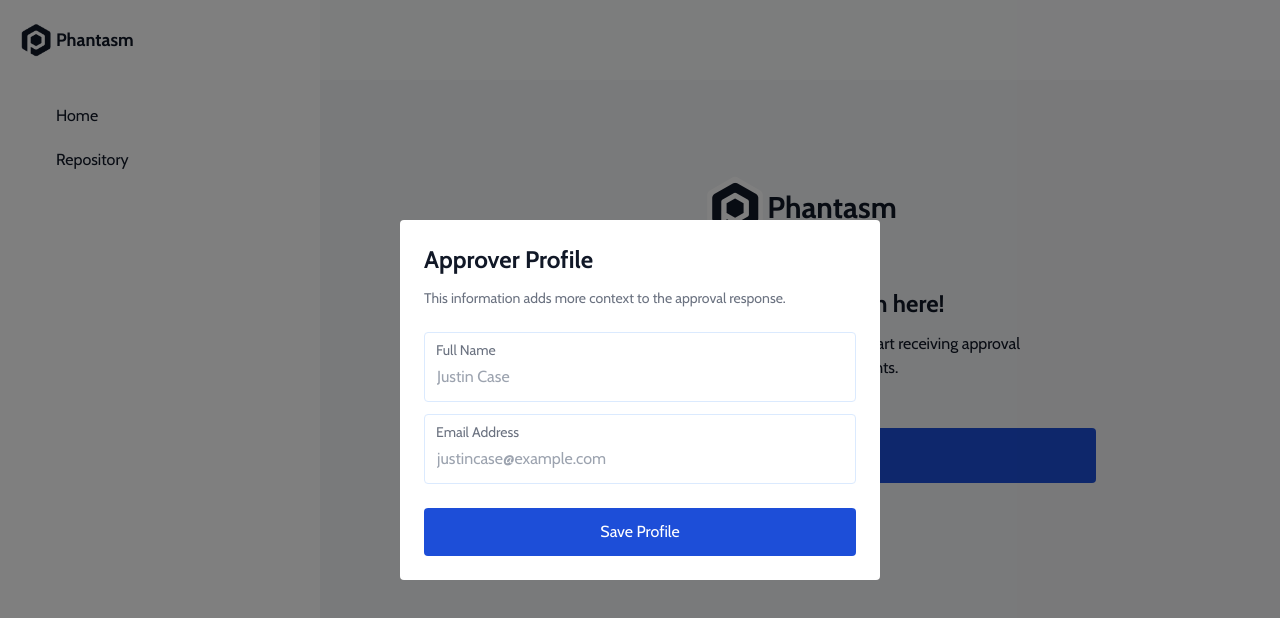
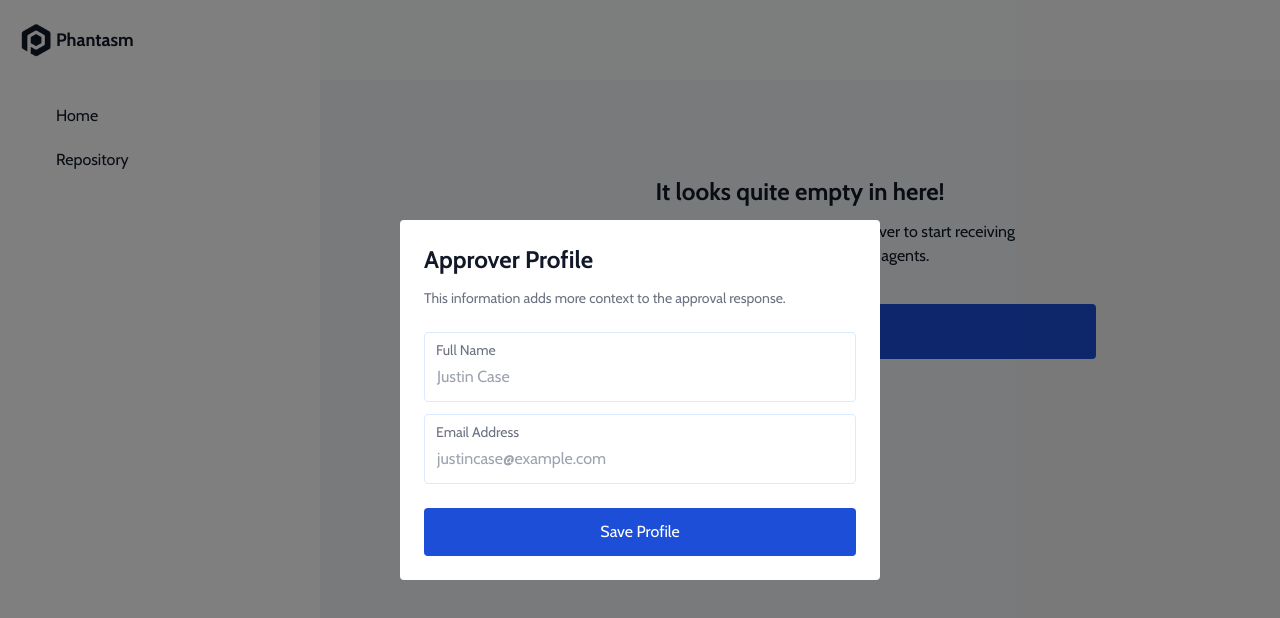
Before and after one commit to phantasmlabs/phantasm, a SvelteKit app in the folder dashboard/: page / in a window 1280 px wide. Shown: the top 618 px of the page. Built offline with nearby package versions, Linux system fonts and the light colour scheme; some icons are missing.

Commit message:
feat(dashboard): remove phantasm logo from pages

```diff
--- a/dashboard/src/routes/+page.svelte
+++ b/dashboard/src/routes/+page.svelte
@@ -2,7 +2,6 @@
   import { flip } from "svelte/animate"
   import { connections } from "$lib/store"
   import type { Connection } from "$lib/types"
-  import Wordmark from "$lib/components/utils/wordmark.svelte"
   import Title from "$lib/components/utils/title.svelte"
   import ActionButton from "$lib/components/buttons/action.svelte"
   import BasicButton from "$lib/components/buttons/basic.svelte"
@@ -95,16 +94,13 @@
 </BasicModal>
 
 <div class="max-w-screen-sm mx-auto px-6">
-  <div class="py-24 space-y-12">
-    <div class="flex items-center justify-center">
-      <Wordmark size="lg" />
-    </div>
+  <div class="py-24 space-y-9">
     {#if $connections.length == 0}
       <div class="flex flex-col items-center text-center space-y-3">
         <h3>It looks quite empty in here!</h3>
         <p class="max-w-md">
-          Add a connection to a Phantasm server to start receiving approval
-          requests from your AI agents.
+          Add your first connection to a Phantasm server to start receiving
+          approval requests from your AI agents.
         </p>
       </div>
     {:else}
--- a/dashboard/src/routes/connections/[id]/+page.svelte
+++ b/dashboard/src/routes/connections/[id]/+page.svelte
@@ -6,7 +6,6 @@
   import { connections, alerts } from "$lib/store"
   import { goto } from "$app/navigation"
   import Title from "$lib/components/utils/title.svelte"
-  import Wordmark from "$lib/components/utils/wordmark.svelte"
   import ApprovalCard from "$lib/components/cards/approval.svelte"
 
   export let data: PageData
@@ -105,7 +104,6 @@
 {#if connected}
   <div class="max-w-screen-sm mx-auto px-6 py-24">
     <div class="flex flex-col space-y-6">
-      <div class="-ml-2"><Wordmark size="md" /></div>
       <h1>Approval Requests</h1>
       {#if requests.length == 0}
         <p>There is no approval request to review at the moment.</p>
```
